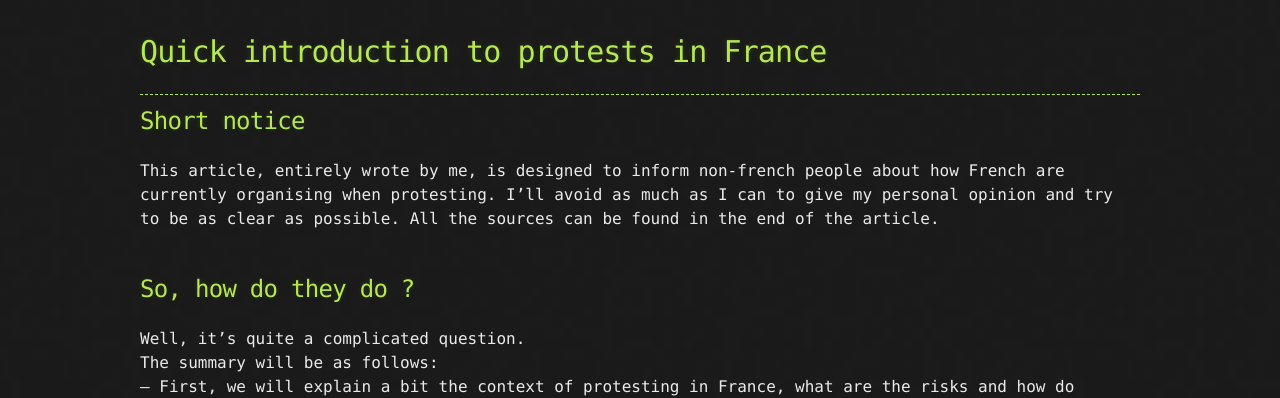
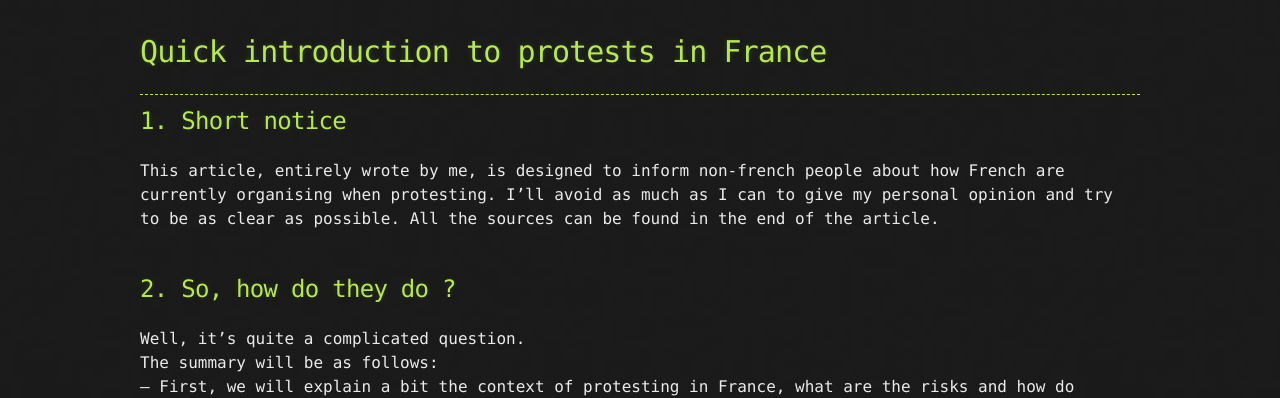
Before and after one commit to maelansecu/maelansecu.github.io, a Jekyll site: the page built from articles/how_do_french_protesters.md, in a window 1280 px wide. Shown: the part 204-602 px from the top of the page. Built offline with Jekyll 4.4.1, drawn with Linux system fonts in a browser that asks for light colours; our own code applies the rules of GitHub Pages for plain Markdown files.

Commit message:
Update how_do_french_protesters.md

```diff
--- a/articles/how_do_french_protesters.md
+++ b/articles/how_do_french_protesters.md
@@ -6,14 +6,14 @@ layout: default
 
 * * *
 
-## Short notice
+## 1. Short notice
 
 This article, entirely wrote by me, is designed to inform non-french people about how French are currently organising when protesting.
 I'll avoid as much as I can to give my personal opinion and try to be as clear as possible.
 All the sources can be found in the end of the article.<br>
 <br>
 
-## So, how do they do ?
+## 2. So, how do they do ?
 
 Well, it's quite a complicated question. <br>
 The summary will be as follows:<br>
```
